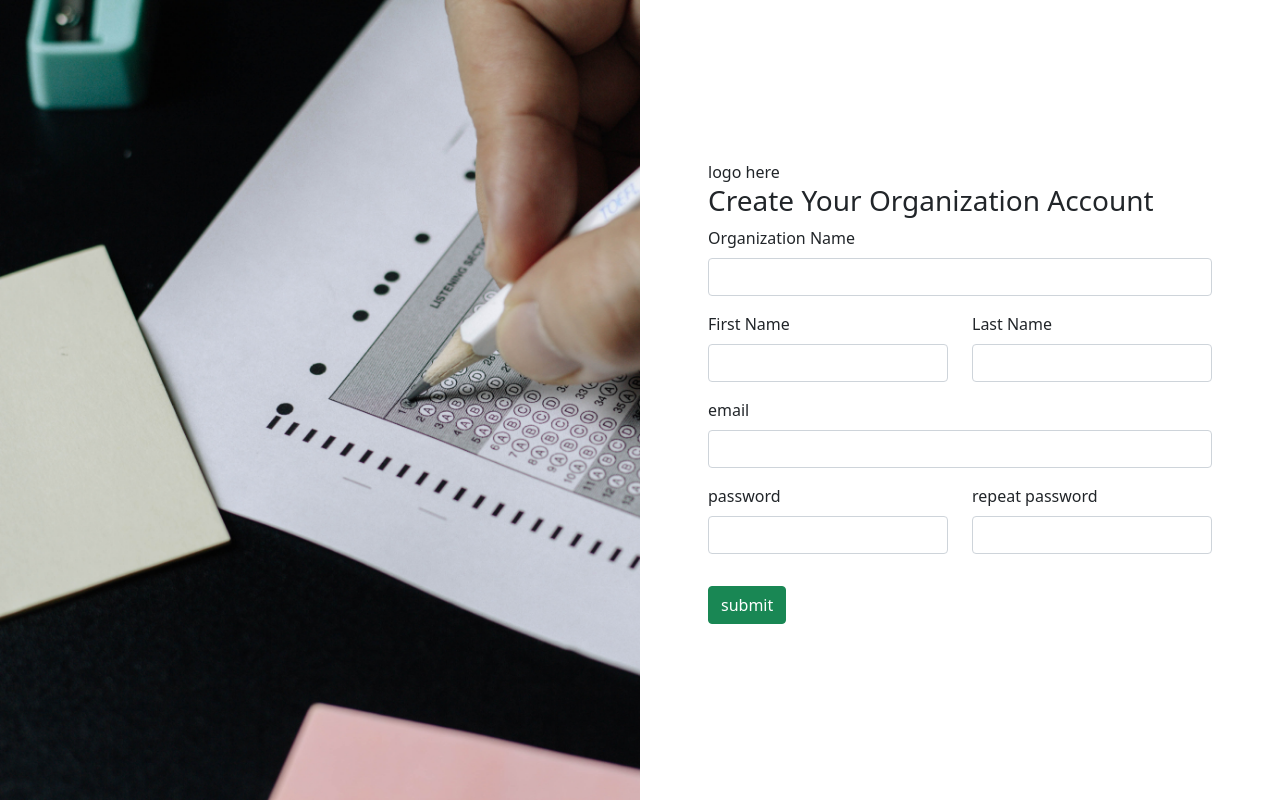
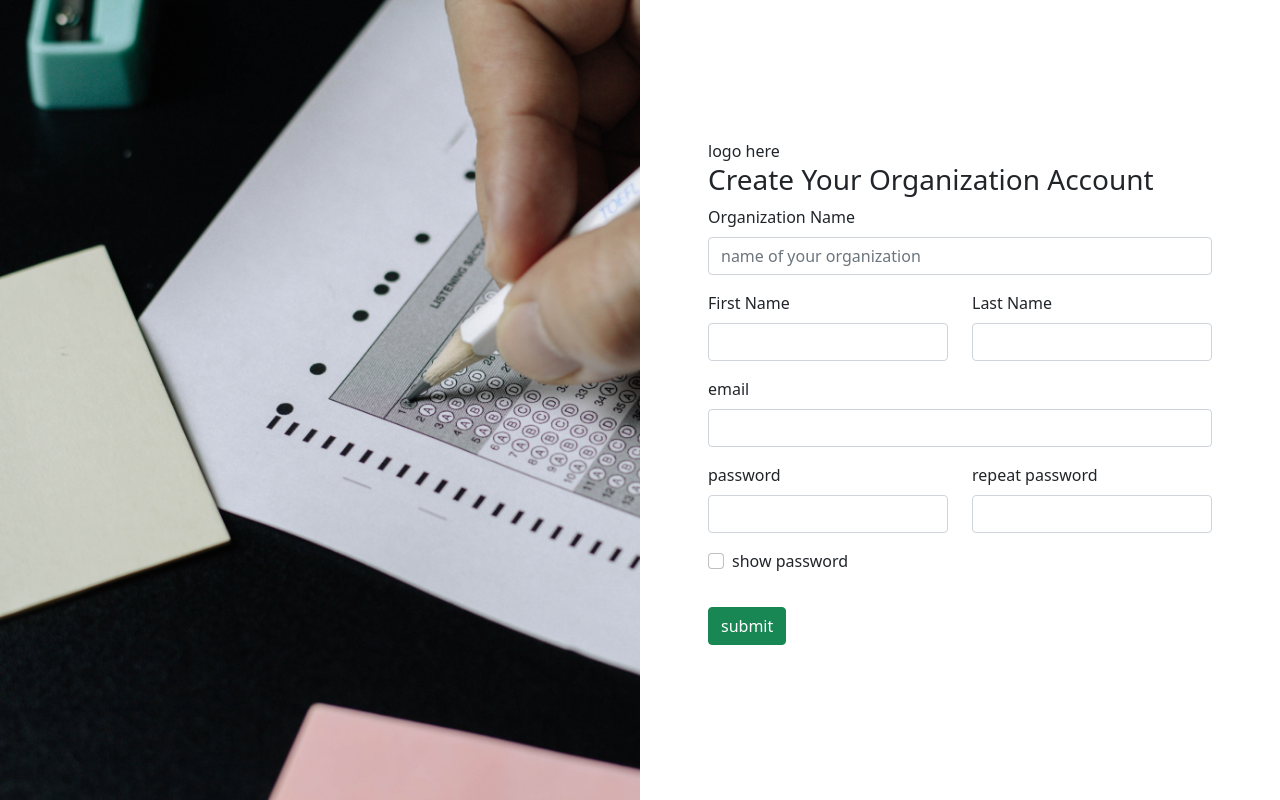
Before and after one commit to DevHouse360/exam-app-signup, a React (Create React App) app: page / in a window 1280 px wide. Built offline with nearby package versions, Linux system fonts and the light colour scheme.

Commit message:
[ADDED] form validation

```diff
--- a/src/pages/SignUp.js
+++ b/src/pages/SignUp.js
@@ -1,4 +1,4 @@
-import React, { useState } from "react";
+import React, { useState, useEffect } from "react";
 import axios from "axios";
 import { Button, Card, Col, Container, Form, Row } from "react-bootstrap";
 
@@ -13,50 +13,88 @@ axios.defaults.headers.common["Content-Type"] = "application/json";
 axios.defaults.headers.common["Access-Control-Allow-Origin"] = "*";
 
 const SignUp = ({ handleSuccessResponse, handleErrorResponse }) => {
-  const handleFormSubmit = async (values) => {
-    try {
-      const data = {
-        organization_name: values?.organization_name,
-        given_name: values?.given_name,
-        family_name: values?.family_name,
-        email: values?.email,
-        password: values?.password,
-      };
-      const result = await axios.post(signUp_url, data);
-      const response = result.data;
-      // Passing response out to parent component!!
-      handleSuccessResponse(response);
-      console.log(response);
-    } catch (error) {
-      handleErrorResponse(error);
-      console.log(error);
-    }
+  const initialFormValues = {
+    organization_name: "",
+    given_name: "",
+    family_name: "",
+    email: "",
+    password: "",
+    repeatPassword: "",
+    isShowPassword: false,
+  };
+  const [formValues, setformValues] = useState(initialFormValues);
+  const [formErrors, setformErrors] = useState({});
+  const [isSubmitted, setIsSubmitted] = useState(false);
+
+  const handleFormChange = (e) => {
+    const { value, type, checked, name } = e.target;
+    type === "checkbox"
+      ? setformValues({ ...formValues, [name]: checked })
+      : setformValues({ ...formValues, [name]: value });
   };
 
   const formValidation = (values) => {
     const errors = {};
-    if (!values.organization_name) {
+    const emailRegex = /^[^\s@]+@[^\s@]+\.[^\s@]{2,}$/i;
+
+    if (!values.organization_name.trim()) {
       errors.organization_name = "name of organization is required";
     }
-    if (!values.given_name) {
+    if (!values.given_name.trim()) {
       errors.given_name = "first name is required";
     }
-    if (!values.family_name) {
+    if (!values.family_name.trim()) {
       errors.family_name = "last name is required";
     }
-    if (!values.email) {
+    if (!values.email.trim()) {
       errors.email = "email is required";
+    } else if (!emailRegex.test(values.email.trim())) {
+      errors.email = "this is not a valid email";
     }
 
-    if (!values.password) {
+    if (!values.password.trim()) {
       errors.password = "password is required";
     }
-    if (!values.repeat) {
-      errors.repeat = "password confirmation is required";
+    if (!values.repeatPassword.trim()) {
+      errors.repeatPassword = "password confirmation is required";
+    } else if (values.password !== values.repeatPassword) {
+      errors.repeatPassword = "passwords do not match";
     }
 
     return errors;
   };
+
+  const handleFormSubmit = async (e) => {
+    e.preventDefault();
+    setformErrors(formValidation(formValues));
+    setIsSubmitted(true);
+  };
+
+  useEffect(() => {
+    const submitForm = async () => {
+      try {
+        const data = {
+          organization_name: formValues?.organization_name,
+          given_name: formValues?.given_name,
+          family_name: formValues?.family_name,
+          email: formValues?.email,
+          password: formValues?.password,
+        };
+        const result = await axios.post(signUp_url, data);
+        const response = result.data;
+        // Passing response out to parent component!!
+        handleSuccessResponse(response);
+        console.log(response);
+      } catch (error) {
+        handleErrorResponse(error);
+        console.log(error);
+      }
+    };
+
+    if (Object.keys(formErrors).length === 0 && isSubmitted) {
+      submitForm();
+    }
+  }, [formErrors]);
 
   return (
     <Container fluid>
@@ -87,22 +125,46 @@ const SignUp = ({ handleSuccessResponse, handleErrorResponse }) => {
                   <Col>
                     <Form.Group>
                       <Form.Label>Organization Name</Form.Label>
-                      <Form.Control type='text' name='organization_name' />
+                      <Form.Control
+                        type='text'
+                        name='organization_name'
+                        value={formValues.organization_name}
+                        placeholder='name of your organization'
+                        onChange={handleFormChange}
+                      />
+                      <small className='text-danger'>
+                        {formErrors.organization_name}
+                      </small>
                     </Form.Group>
-                    <small className='text-danger'>{}</small>
                   </Col>
                 </Row>
                 <Row className='mb-3'>
                   <Col>
                     <Form.Group>
                       <Form.Label>First Name</Form.Label>
-                      <Form.Control type='text' name='given_name' />
+                      <Form.Control
+                        type='text'
+                        name='given_name'
+                        onChange={handleFormChange}
+                        value={formValues.given_name}
+                      />
+                      <small className='text-danger'>
+                        {formErrors.given_name}
+                      </small>
                     </Form.Group>
                   </Col>
                   <Col>
                     <Form.Group>
                       <Form.Label>Last Name</Form.Label>
-                      <Form.Control type='text' name='family_name' />
+                      <Form.Control
+                        type='text'
+                        name='family_name'
+                        onChange={handleFormChange}
+                        value={formValues.family_name}
+                      />
+                      <small className='text-danger'>
+                        {formErrors.family_name}
+                      </small>
                     </Form.Group>
                   </Col>
                 </Row>
@@ -110,7 +172,13 @@ const SignUp = ({ handleSuccessResponse, handleErrorResponse }) => {
                   <Col>
                     <Form.Group>
                       <Form.Label>email</Form.Label>
-                      <Form.Control type='email' name='email' />
+                      <Form.Control
+                        type='email'
+                        name='email'
+                        onChange={handleFormChange}
+                        value={formValues.email}
+                      />
+                      <small className='text-danger'>{formErrors.email}</small>
                     </Form.Group>
                   </Col>
                 </Row>
@@ -118,13 +186,42 @@ const SignUp = ({ handleSuccessResponse, handleErrorResponse }) => {
                   <Col>
                     <Form.Group>
                       <Form.Label>password</Form.Label>
-                      <Form.Control type='password' name='password' />
+                      <Form.Control
+                        type={formValues.isShowPassword ? "text" : "password"}
+                        name='password'
+                        onChange={handleFormChange}
+                        value={formValues.password}
+                      />
+                      <small className='text-danger'>
+                        {formErrors.password}
+                      </small>
                     </Form.Group>
                   </Col>
                   <Col>
                     <Form.Group>
                       <Form.Label>repeat password</Form.Label>
-                      <Form.Control type='password' name='repeatPassword' />
+                      <Form.Control
+                        type={formValues.isShowPassword ? "text" : "password"}
+                        name='repeatPassword'
+                        onChange={handleFormChange}
+                        value={formValues.repeatPassword}
+                      />
+                      <small className='text-danger'>
+                        {formErrors.repeatPassword}
+                      </small>
+                    </Form.Group>
+                  </Col>
+                </Row>
+                <Row className='mb-3'>
+                  <Col>
+                    <Form.Group>
+                      <Form.Check
+                        type='checkbox'
+                        label='show password'
+                        name='isShowPassword'
+                        value={formValues.isShowPassword}
+                        onChange={handleFormChange}
+                      />
                     </Form.Group>
                   </Col>
                 </Row>
```
